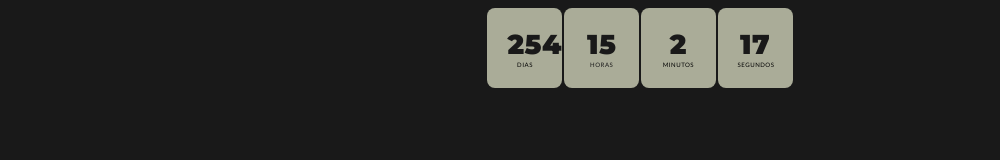
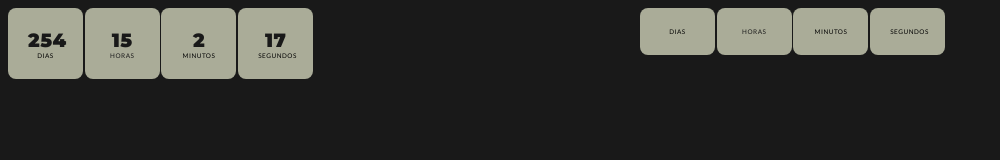
Before and after one commit to Ko0u/notion, a plain HTML site: page index.html in a window 1280 px wide. Shown: the whole page, without its empty margins (0-1000 px from the left). Drawn offline with Linux system fonts and the light colour scheme.

Commit message:
Update index.html

```diff
--- a/index.html
+++ b/index.html
@@ -9,15 +9,17 @@
 
 body{
     background-color: #191919;
-    text-aling: left;
+
 }
-
+.time{
+    float: left;
+}
 #timer {
   color: black;
   text-align: center;
   text-transform: uppercase;
   font-family: 'Lato', sans-serif;
-  font-size: .38em;
+  font-size: .4em;
   letter-spacing: .5px;
 }
 
@@ -48,7 +50,7 @@ body{
 .numbers {
   font-family: 'Montserrat', sans-serif;
   color:  #191919;
-  font-size: 4.5em;
+  font-size: 3em;
   text-align: center;
 }
 
@@ -86,7 +88,53 @@ body{
     </style>
 </head>
 <body>
+    <div class="time">
+<div id="timer">
 
+    <div class="days">
+        <div id="days" class="numbers "> </div>dias</div>
+      <div class="hours">
+        <div  id="hours" class="numbers"> </div>horas</div>
+      <div class="minutes">
+        <div  id="minutes" class="numbers"> </div>minutos</div>
+      <div   class="seconds">
+        <div id="seconds" class="numbers"> </div>segundos</div>
+      </div>
+
+</div>
+    </div>
+</body>
+<script>
+    const year = new Date().getFullYear();
+const myDate = new Date('Oct 20, 2023 12:50:00');
+console.log(myDate);
+
+// countdown
+let timer = setInterval(function() {
+
+  // get today's date
+  const today = new Date().getTime();
+
+  // get the difference
+  const diff = myDate - today;
+
+  // math
+  let days = Math.floor(diff / (1000 * 60 * 60 * 24));
+  let hours = Math.floor((diff % (1000 * 60 * 60 * 24)) / (1000 * 60 * 60));
+  let minutes = Math.floor((diff % (1000 * 60 * 60)) / (1000 * 60));
+  let seconds = Math.floor((diff % (1000 * 60)) / 1000);
+
+  // display
+  document.getElementById("days").innerHTML=days
+  document.getElementById("hours").innerHTML=hours
+  document.getElementById("minutes").innerHTML=minutes
+  document.getElementById("seconds").innerHTML=seconds
+
+
+
+}, 1);
+</script>
+</html>
 <div id="timer">
 
     <div class="days">
```
